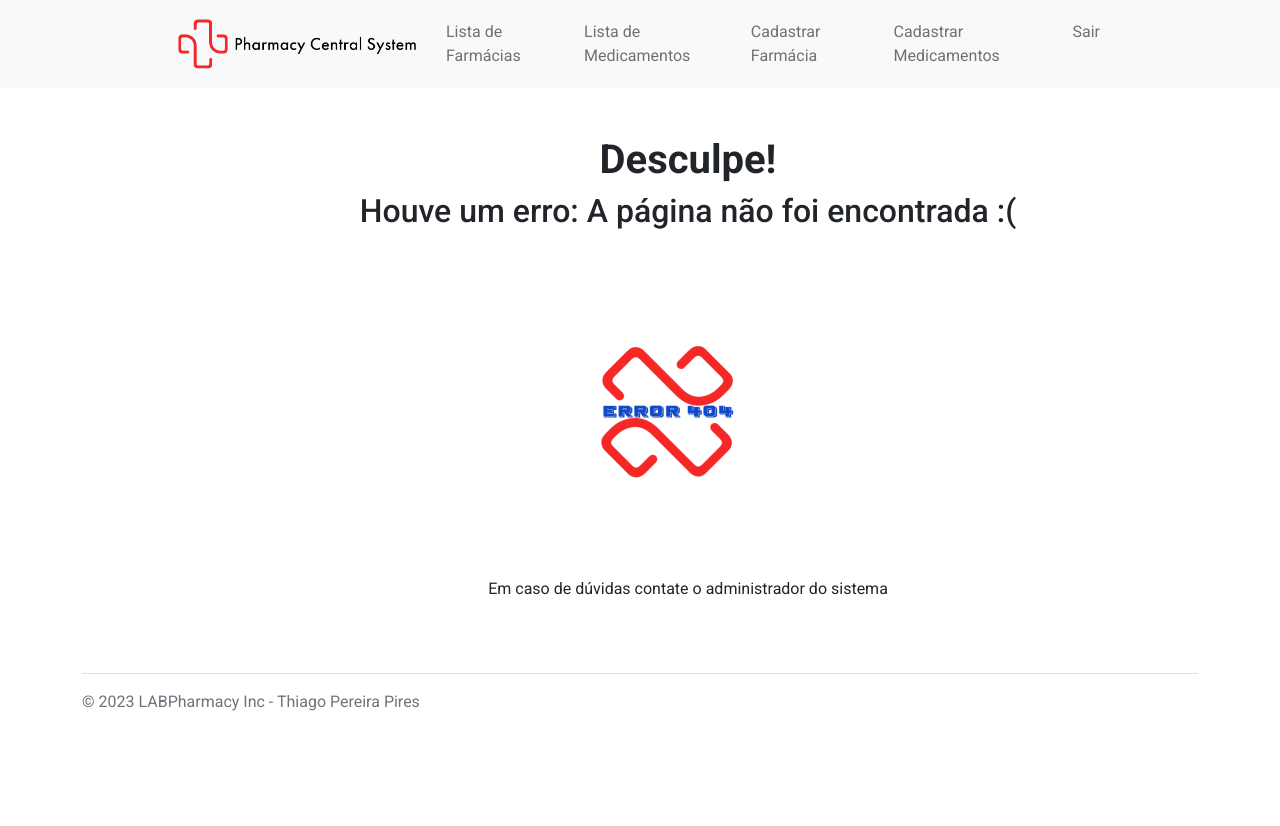
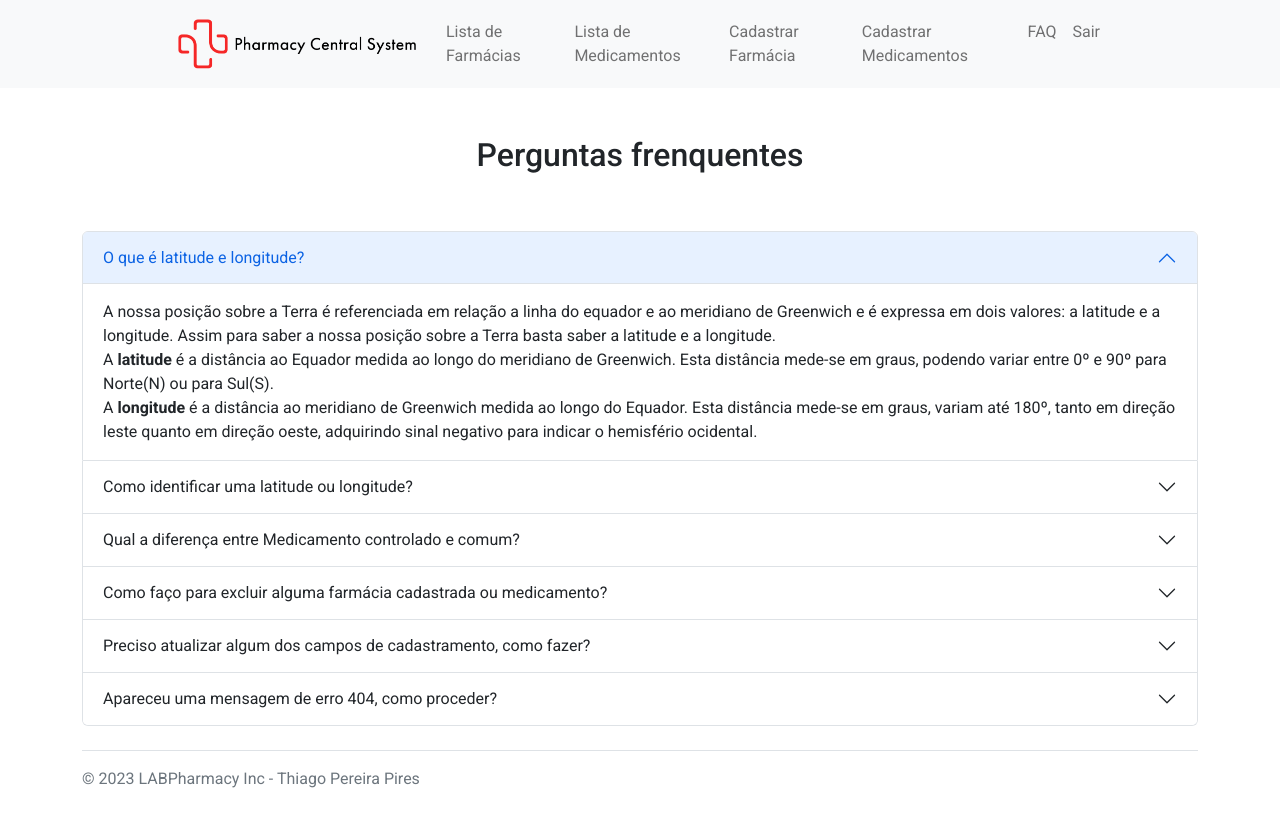
Before and after one commit to ThiagoThe/pharmacyCentralSystem, a React (Vite) app: page /faq in a window 1280 px wide. Shown: the top 826 px of the page. Before the commit the page ends 800 px from the top, so only its background shows below. Built offline with nearby package versions, Linux system fonts and the light colour scheme; data requests are answered from the project's data file.

Commit message:
feat: add pagina faq

```diff
--- a/src/components/Header/Header.jsx
+++ b/src/components/Header/Header.jsx
@@ -1,9 +1,6 @@
 import React from "react";
 import { Link } from "react-router-dom";
-import Container from "react-bootstrap/Container";
-import Nav from "react-bootstrap/Nav";
-import Navbar from "react-bootstrap/Navbar";
-import { Image } from "react-bootstrap";
+import { Container, Nav, Navbar, Image } from "react-bootstrap";
 
 export function Header() {
   return (
@@ -27,6 +24,9 @@ export function Header() {
             <Nav.Link as={Link} to="/cadastro-medicamentos">
               Cadastrar Medicamentos
             </Nav.Link>
+            <Nav.Link as={Link} to="/faq">
+              FAQ
+            </Nav.Link>
             <Nav.Link as={Link} to="/">
               Sair
             </Nav.Link>
--- a/src/main.jsx
+++ b/src/main.jsx
@@ -14,6 +14,7 @@ import CadastroFarm from "./pages/CadastroFarm";
 import CadastroMed from "./pages/CadastroMed";
 import ListaFarm from "./pages/ListaFarm";
 import ListaMed from "./pages/ListaMed";
+import Faq from "./pages/Faq";
 
 // browser router
 const routes = createBrowserRouter([
@@ -27,6 +28,7 @@ const routes = createBrowserRouter([
       { path: "/cadastro-medicamentos", element: <CadastroMed /> },
       { path: "/lista-farmacias", element: <ListaFarm /> },
       { path: "/lista-medicamentos", element: <ListaMed /> },
+      { path: "/faq", element: <Faq /> },
     ],
   },
 ]);
--- /dev/null
+++ b/src/pages/Faq.jsx
@@ -0,0 +1,115 @@
+import { React } from "react";
+import { Header } from "../components/Header/Header";
+import { Container, Row, Accordion } from "react-bootstrap";
+import Footer from "../components/Footer/Footer";
+
+function Faq() {
+  return (
+    <>
+      <Header />
+      <Container>
+        <Row className="m-5 text-center">
+          <h2>Perguntas frenquentes</h2>
+        </Row>
+        <Row></Row>
+        <Accordion defaultActiveKey="0">
+          <Accordion.Item eventKey="0">
+            <Accordion.Header>O que é latitude e longitude?</Accordion.Header>
+            <Accordion.Body>
+              A nossa posição sobre a Terra é referenciada em relação a linha do
+              equador e ao meridiano de Greenwich e é expressa em dois valores:
+              a latitude e a longitude. Assim para saber a nossa posição sobre a
+              Terra basta saber a latitude e a longitude. <br />A{" "}
+              <strong>latitude</strong> é a distância ao Equador medida ao longo
+              do meridiano de Greenwich. Esta distância mede-se em graus,
+              podendo variar entre 0º e 90º para Norte(N) ou para Sul(S). <br />
+              A <strong>longitude</strong> é a distância ao meridiano de
+              Greenwich medida ao longo do Equador. Esta distância mede-se em
+              graus, variam até 180º, tanto em direção leste quanto em direção
+              oeste, adquirindo sinal negativo para indicar o hemisfério
+              ocidental.
+            </Accordion.Body>
+          </Accordion.Item>
+          <Accordion.Item eventKey="1">
+            <Accordion.Header>
+              Como identificar uma latitude ou longitude?
+            </Accordion.Header>
+            <Accordion.Body>
+              No computador, abra o Google Maps.
+              <br />
+              Clique com o botão direito do mouse no lugar ou na área no mapa.
+              <br />
+              Uma janela pop-up será aberta. A latitude e a longitude vão
+              aparecer no formato decimal na parte superior.
+              <br />
+              Para copiar as coordenadas automaticamente, clique na latitude e
+              longitude.
+              <br />
+              Para que as coordenadas funcionem corretamente, use graus decimais
+              no seguinte formato: <br />
+              <br />
+              Correto: <strong>latitude:</strong> 41.40338{" "}
+              <strong>longitude:</strong> 2.17403 <br />
+              <br />
+              Incorreto: <strong>latitude:</strong> 41,40338{" "}
+              <strong>longitude:</strong>
+              2,17403
+            </Accordion.Body>
+          </Accordion.Item>
+          <Accordion.Item eventKey="2">
+            <Accordion.Header>
+              Qual a diferença entre Medicamento controlado e comum?
+            </Accordion.Header>
+            <Accordion.Body>
+              As chamadas substâncias controladas ou sujeitas a controle
+              especial são substâncias com ação no sistema nervoso central e
+              capazes de causar dependência física ou psíquica, motivo pelo qual
+              necessitam de um controle mais rígido do que o controle existente
+              para as substâncias comuns.
+            </Accordion.Body>
+          </Accordion.Item>
+          <Accordion.Item eventKey="3">
+            <Accordion.Header>
+              Como faço para excluir alguma farmácia cadastrada ou medicamento?
+            </Accordion.Header>
+            <Accordion.Body>
+              Caso você deseje fazer a exclusão de uma farmácia cadastrada, ou
+              de algum medicamento cadastrado, você deve entrar em contado com o
+              administrador do sistema, através do e-mail:{" "}
+              <strong>dados@labfarmacy.com</strong>. Em sua solicitação, você
+              deve informar o nome da farmácia ou medicamento que deseja excluir
+              e o motivo da exclusão.
+            </Accordion.Body>
+          </Accordion.Item>
+          <Accordion.Item eventKey="4">
+            <Accordion.Header>
+              Preciso atualizar algum dos campos de cadastramento, como fazer?
+            </Accordion.Header>
+            <Accordion.Body>
+              No caso de necessidade de atualização ou modificação de algum dos
+              dados de cadastramento, tanto de farmácias, como de medicamentos,
+              pedimos que entre em contato, através do e-mail:{" "}
+              <strong>dados@labfarmacy.com</strong> passando os dados completos,
+              detalhando o campo que precisará ser alterado.
+            </Accordion.Body>
+          </Accordion.Item>
+          <Accordion.Item eventKey="5">
+            <Accordion.Header>
+              Apareceu uma mensagem de erro 404, como proceder?
+            </Accordion.Header>
+            <Accordion.Body>
+              A mensagem de erro 404 significa que a página que você está
+              tentando acessar não existe. <br />
+              Verifique novamente a URL digitada e tente novamente. <br />
+              Caso o erro persista, entre em contado com o email:{" "}
+              <strong>suporte@labfarmacy.com</strong>
+            </Accordion.Body>
+          </Accordion.Item>
+        </Accordion>
+      </Container>
+      <Footer />
+    </>
+  );
+}
+
+export default Faq;
```
